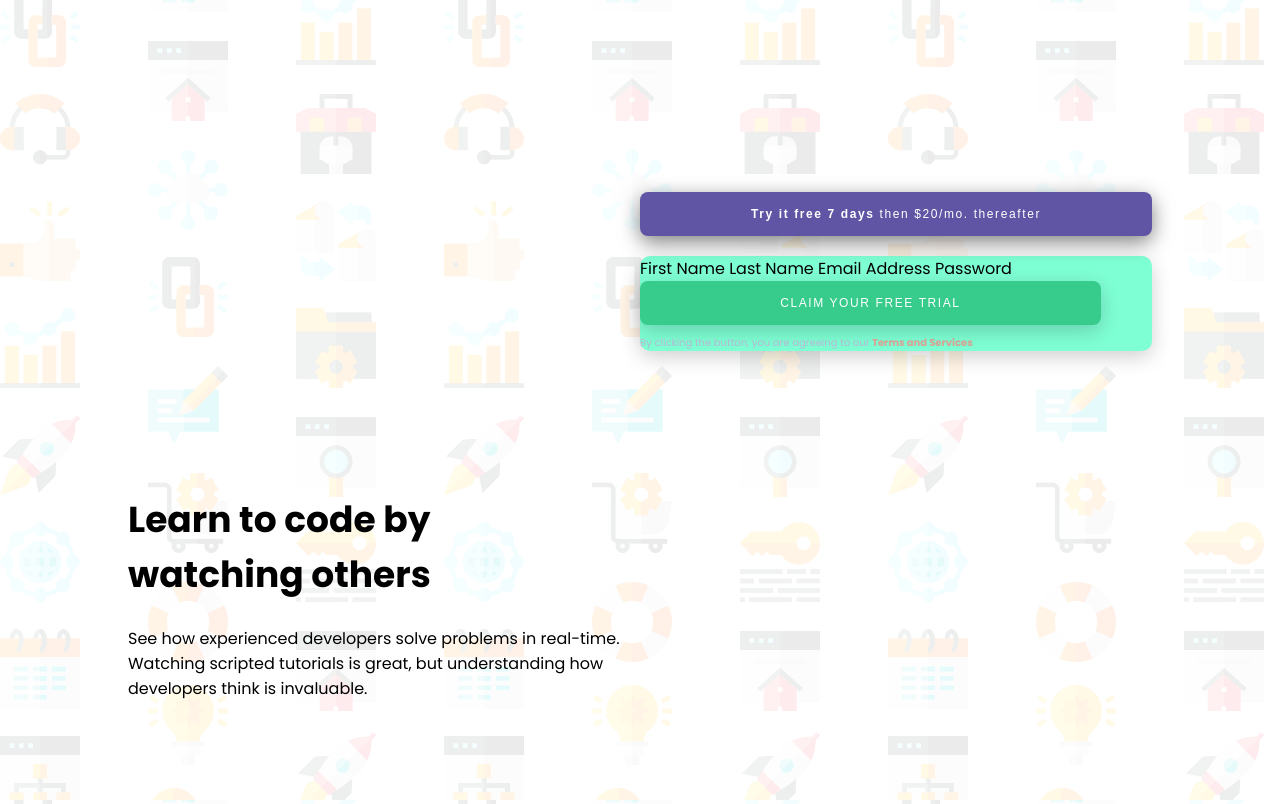
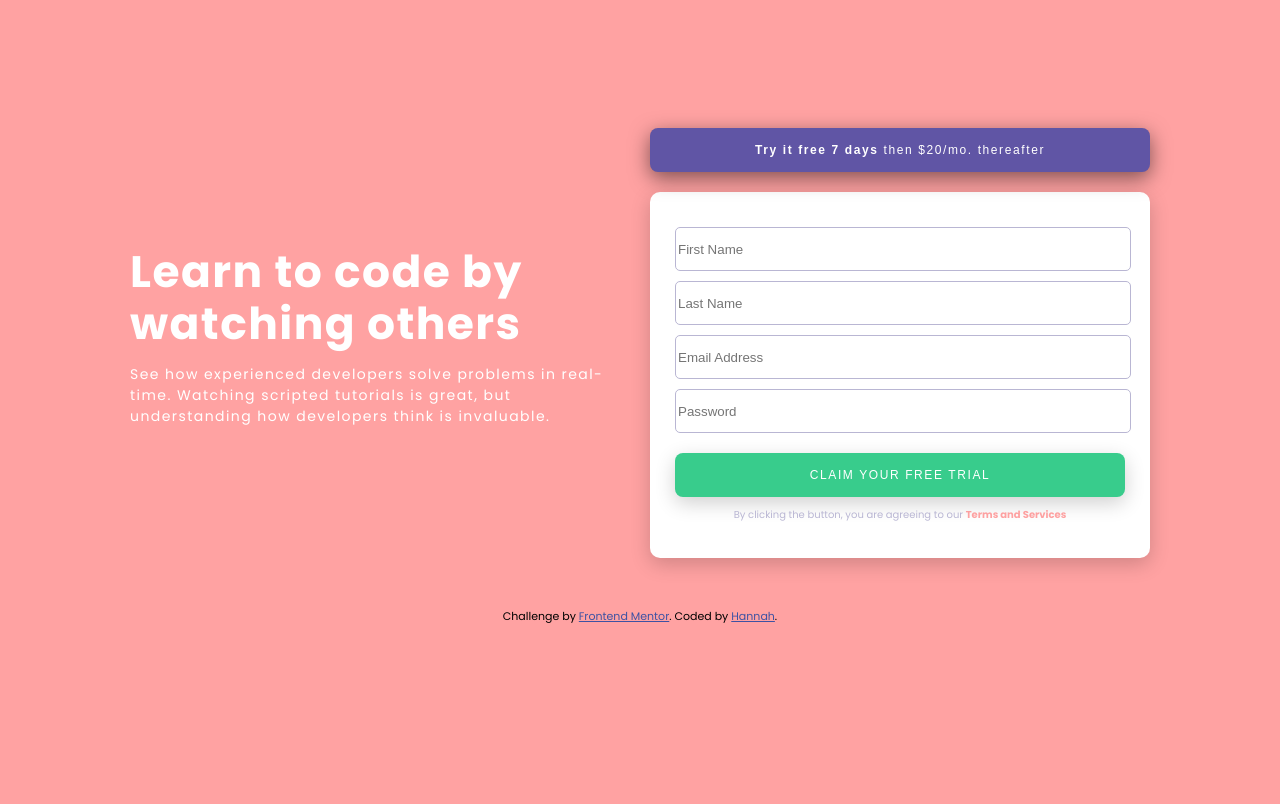
Before and after one commit to hannah-saurusrex/intro-with-signup-form, a website: page app/index.html in a window 1280 px wide. Shown: the top 804 px of the page. Drawn offline with Linux system fonts and the light colour scheme.

Commit message:
built out the form fields. adjusted spacing of two elements, added background color

```diff
--- a/app/assets/styles/styles.css
+++ b/app/assets/styles/styles.css
@@ -14,35 +14,46 @@ body {
     font-size: 16px;
     font-family: 'Poppins', sans-serif;
     max-width: 1440px;
-    padding-top: 15%;
+    padding-top: 10%;
     width: 80%;
-    background: url(/app/assets/images/bg-intro-desktop.png)
+    background-color: var(--red);
 }
 
 .main {
     display: flex;
-    height: 100vh;
+    height: auto;
+    justify-content: center;
+    align-content: center;
 }
 
 .info {
     width: 50%;
-    display: block;
+    max-width: 500px;
+    display: grid;
     float: left;
     justify-content: center;
     align-content: center;
+    color: white;
+    letter-spacing: .09rem;
+    padding-right: 20px;
 }
 
 h1 {
-    font-size: 36px;
+    font-size: 44px;
     font-weight: 700;
+    padding: 0;
+    margin: 0;
+    line-height: 3.25rem;
 }
 
 .info p {
-    font-size: 16px;
+    font-size: 14px;
+    font-weight: 400;
 }
 
 .form {
     width: 50%;
+    max-width: 500px;
     display: block;
     float: left;
     justify-content: center;
@@ -67,15 +78,17 @@ button {
 }
 
 .claim {
-    width: 90%;
+    width: 100%;
     background-color: var(--green);
     box-shadow: 0 6px 20px 0 rgba(0, 0, 0, 0.19);
     text-transform: uppercase;
+    margin-top: 10px;
 }
 
 .form p {
     font-size: 10px;
     color: var(--grayBlue);
+    text-align: center;
 }
 
 .form p span {
@@ -84,15 +97,25 @@ button {
 }
 
 .form-white {
-    background-color: aquamarine;
+    background-color: white;
     border-radius: 10px;
     box-shadow: 0 6px 20px 0 rgba(0, 0, 0, 0.19);
+    padding: 25px;
+}
+
+.form-styling {
+    width: 100%;
+    border: 1px solid var(--grayBlue);
+    border-radius: 5px;
+    height: 40px;
 }
 
 
 /* footer styles */
 .attribution {
-    font-size: 11px; text-align: center;
+    font-size: 11px;
+    text-align: center;
+    margin-top: 50px;
 }
 
 .attribution a {
--- a/app/index.html
+++ b/app/index.html
@@ -26,11 +26,19 @@
         <button class="trial-button"><strong>Try it free 7 days</strong> then $20/mo. thereafter</button>
       </div>
 
-      <div class="form-white">
-        First Name
-        Last Name
-        Email Address
-        Password
+      <div class="form-white" method="POST" data-netlify="true">
+        <p>
+          <label><input class="form-styling" type="text" name="firstName" placeholder="First Name"></label>
+        </p>
+        <p>
+          <label><input class="form-styling" type="text" name="lastName" placeholder="Last Name"></label>
+        </p>
+        <p>
+          <label><input class="form-styling" type="text" name="email" placeholder="Email Address"></label>
+        </p>
+        <p>
+          <label><input class="form-styling" type="text" name="password" placeholder="Password"></label>
+        </p>
 
       <button class="claim">Claim your free trial</button>
 
--- a/app/temp/styles/styles.css
+++ b/app/temp/styles/styles.css
@@ -13,30 +13,41 @@ body {
   font-size: 16px;
   font-family: 'Poppins', sans-serif;
   max-width: 1440px;
-  padding-top: 15%;
+  padding-top: 10%;
   width: 80%;
-  background: url(/app/assets/images/bg-intro-desktop.png); }
+  background-color: var(--red); }
 
 .main {
   display: flex;
-  height: 100vh; }
+  height: auto;
+  justify-content: center;
+  align-content: center; }
 
 .info {
   width: 50%;
-  display: block;
+  max-width: 500px;
+  display: grid;
   float: left;
   justify-content: center;
-  align-content: center; }
+  align-content: center;
+  color: white;
+  letter-spacing: .09rem;
+  padding-right: 20px; }
 
 h1 {
-  font-size: 36px;
-  font-weight: 700; }
+  font-size: 44px;
+  font-weight: 700;
+  padding: 0;
+  margin: 0;
+  line-height: 3.25rem; }
 
 .info p {
-  font-size: 16px; }
+  font-size: 14px;
+  font-weight: 400; }
 
 .form {
   width: 50%;
+  max-width: 500px;
   display: block;
   float: left;
   justify-content: center;
@@ -58,28 +69,38 @@ button {
   border-radius: 8px; }
 
 .claim {
-  width: 90%;
+  width: 100%;
   background-color: var(--green);
   box-shadow: 0 6px 20px 0 rgba(0, 0, 0, 0.19);
-  text-transform: uppercase; }
+  text-transform: uppercase;
+  margin-top: 10px; }
 
 .form p {
   font-size: 10px;
-  color: var(--grayBlue); }
+  color: var(--grayBlue);
+  text-align: center; }
 
 .form p span {
   font-weight: 700;
   color: var(--red); }
 
 .form-white {
-  background-color: aquamarine;
+  background-color: white;
   border-radius: 10px;
-  box-shadow: 0 6px 20px 0 rgba(0, 0, 0, 0.19); }
+  box-shadow: 0 6px 20px 0 rgba(0, 0, 0, 0.19);
+  padding: 25px; }
+
+.form-styling {
+  width: 100%;
+  border: 1px solid var(--grayBlue);
+  border-radius: 5px;
+  height: 40px; }
 
 /* footer styles */
 .attribution {
   font-size: 11px;
-  text-align: center; }
+  text-align: center;
+  margin-top: 50px; }
 
 .attribution a {
   color: #3e52a3; }
```
